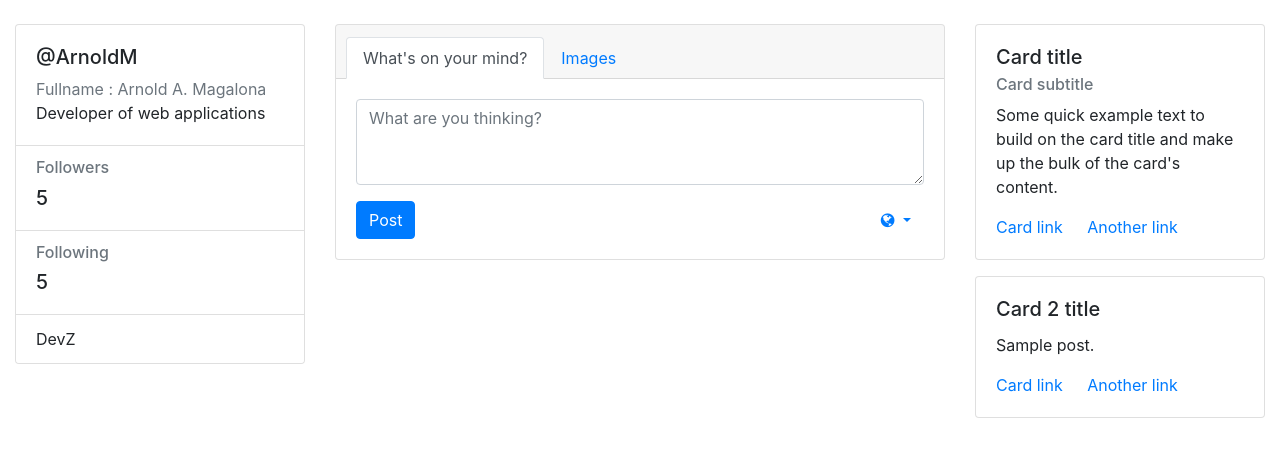
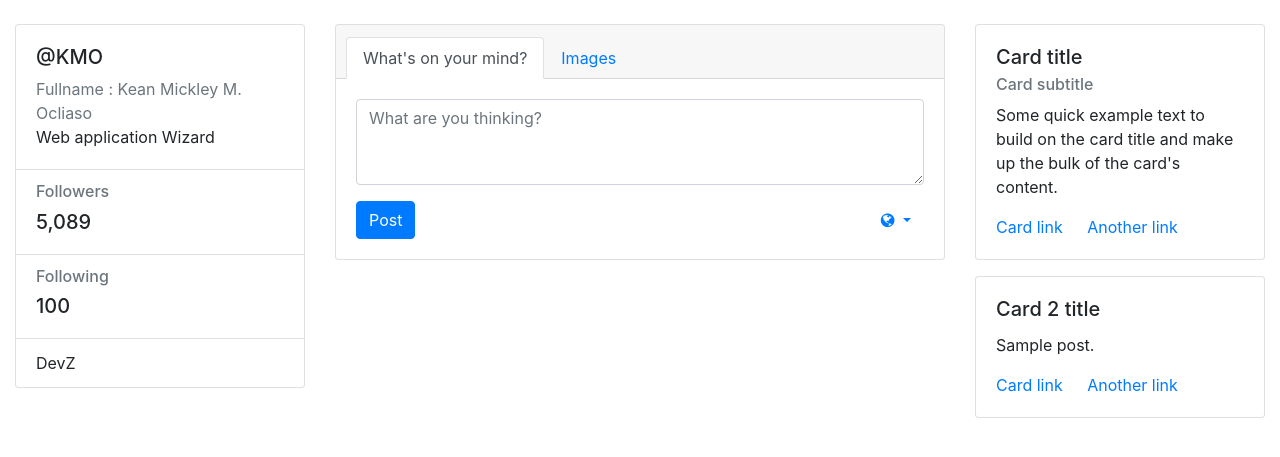
Before and after one commit to KOM012/MiniFB-main, a Django app: page / in a window 1280 px wide. Shown: the part 79-536 px from the top of the page. Run offline with Django 5.2, Linux system fonts and the light colour scheme; data that the repository does not hold is empty; some libraries are stand-ins or nearby versions.

Commit message:
changed to kean

```diff
--- a/blog/templates/blog/home.html
+++ b/blog/templates/blog/home.html
@@ -5,18 +5,18 @@
         <div class="col-md-3">
             <div class="card">
                 <div class="card-body">
-                    <div class="h5">@ArnoldM</div>
-                    <div class="h7 text-muted">Fullname : Arnold A. Magalona</div>
-                    <div class="h7">Developer of web applications</div>
+                    <div class="h5">@KMO</div>
+                    <div class="h7 text-muted">Fullname : Kean Mickley M. Ocliaso</div>
+                    <div class="h7">Web application Wizard</div>
                 </div>
                 <ul class="list-group list-group-flush">
                     <li class="list-group-item">
                         <div class="h6 text-muted">Followers</div>
-                        <div class="h5">5</div>
+                        <div class="h5">5,089</div>
                     </li>
                     <li class="list-group-item">
                         <div class="h6 text-muted">Following</div>
-                        <div class="h5">5</div>
+                        <div class="h5">100</div>
                     </li>
                     <li class="list-group-item">DevZ</li>
                 </ul>
```
